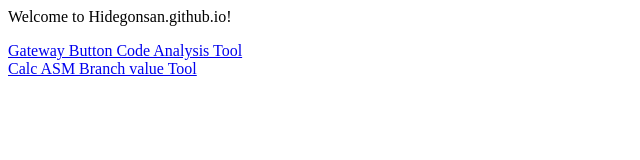
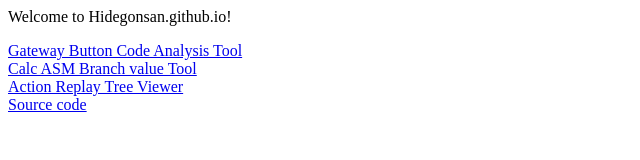
Before and after one commit to HidegonSan/Test, a plain HTML site: page index.html in a window 1280 px wide. Shown: the whole page, without its empty margins (0-640 px from the left). Drawn offline with Linux system fonts and the light colour scheme.

Commit message:
Add: add ar-tree and source code link

```diff
--- a/index.html
+++ b/index.html
@@ -1,3 +1,5 @@
 <p>Welcome to Hidegonsan.github.io!<p>
 <a href="./button">Gateway Button Code Analysis Tool</a><br/>
 <a href="./asm">Calc ASM Branch value Tool</a><br/>
+<a href="./ar-tree">Action Replay Tree Viewer</a><br/>
+<a href="https://github.com/HidegonSan/HidegonSan.github.io">Source code</a><br/>
```
